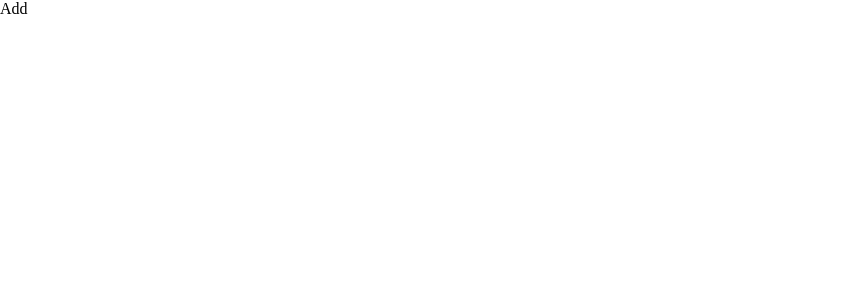
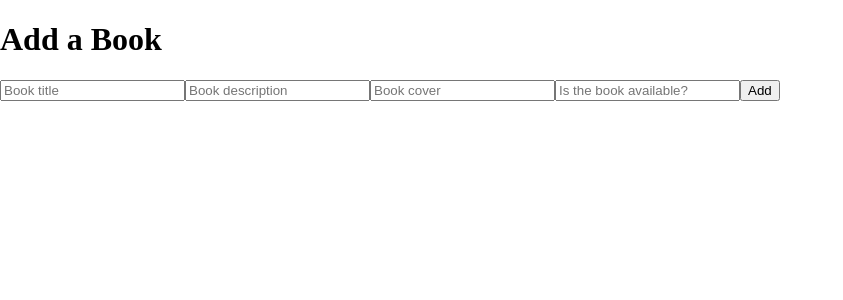
Before and after one commit to 2Kelvin/bookshelf, a React (Create React App) app in the folder frontend/: page /add in a window 1280 px wide. Shown: the top 300 px of the page, without its empty margins (0-843 px from the left). Built offline with nearby package versions, Linux system fonts and the light colour scheme; the HTML template or start-up script is replaced by a standard one.

Commit message:
implement add new books from clientside

```diff
--- a/frontend/src/pages/Add.js
+++ b/frontend/src/pages/Add.js
@@ -1,7 +1,69 @@
+import axios from 'axios';
+import { useState } from 'react';
+import { useNavigate } from 'react-router-dom';
+
 export default function Add() {
+    const [newBook, setNewBook] = useState({
+        title: '',
+        description: '',
+        cover: '',
+        isAvailable: '',
+    });
+
+    const navigate = useNavigate();
+
+    // setting all input values into state
+    function handleInputChange(e) {
+        setNewBook((prev) => ({
+            ...prev,
+            [e.target.name]: e.target.value,
+        }));
+    }
+
+    async function handleAddBookToServer(e) {
+        e.preventDefault();
+
+        try {
+            // bookInputs form the new book
+            // using axios to send the new book to server
+            // and have it added to bookshelf.books (database)
+            await axios.post('http://localhost:8800/books', newBook);
+            // once the new book is added, go to home page
+            navigate('/');
+        } catch (err) {
+            console.error(err);
+        }
+    }
+
     return (
-        <div>
-            Add
+        <div className='addBookForm'>
+            <h1>Add a Book</h1>
+            <input
+                type='text'
+                placeholder='Book title'
+                name='title'
+                onChange={handleInputChange}
+            />
+            <input
+                type='text'
+                placeholder='Book description'
+                name='description'
+                onChange={handleInputChange}
+            />
+            <input
+                type='text'
+                placeholder='Book cover'
+                name='cover'
+                onChange={handleInputChange}
+            />
+            <input
+                type='text'
+                placeholder='Is the book available?'
+                name='isAvailable'
+                onChange={handleInputChange}
+            />
+
+            <button onClick={handleAddBookToServer}>Add</button>
         </div>
     );
 }
--- a/frontend/src/pages/Books.js
+++ b/frontend/src/pages/Books.js
@@ -1,5 +1,6 @@
 import { useEffect, useState } from 'react';
 import axios from 'axios';
+import { Link } from 'react-router-dom';
 
 export default function Books() {
     // books contains the all the books fetched from the api (array of book objects)
@@ -36,6 +37,10 @@ export default function Books() {
                     ))
                 }
             </div>
+
+            <button>
+                <Link to='/add'>Add a book</Link>
+            </button>
         </div>
     );
 }
```
Also changed, not shown: 1 other file (tests, documents, lock files or other folders).
